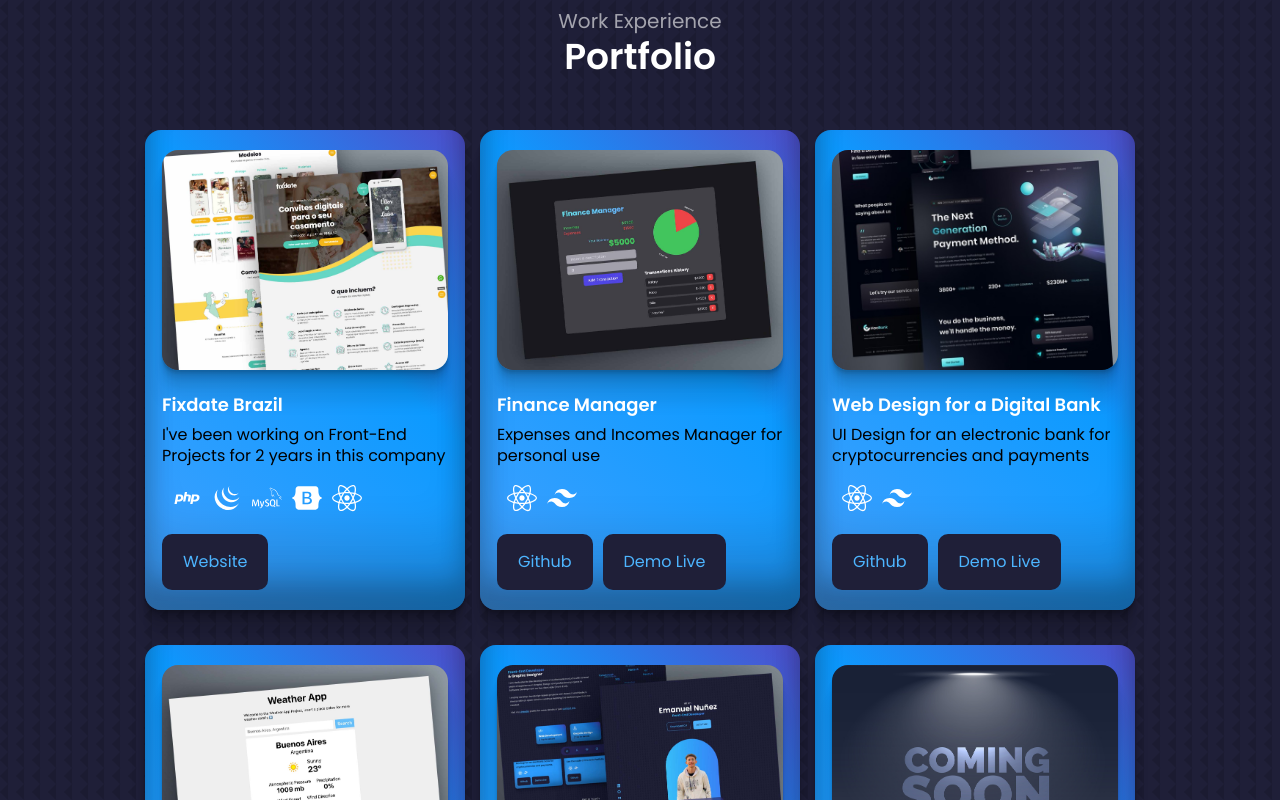
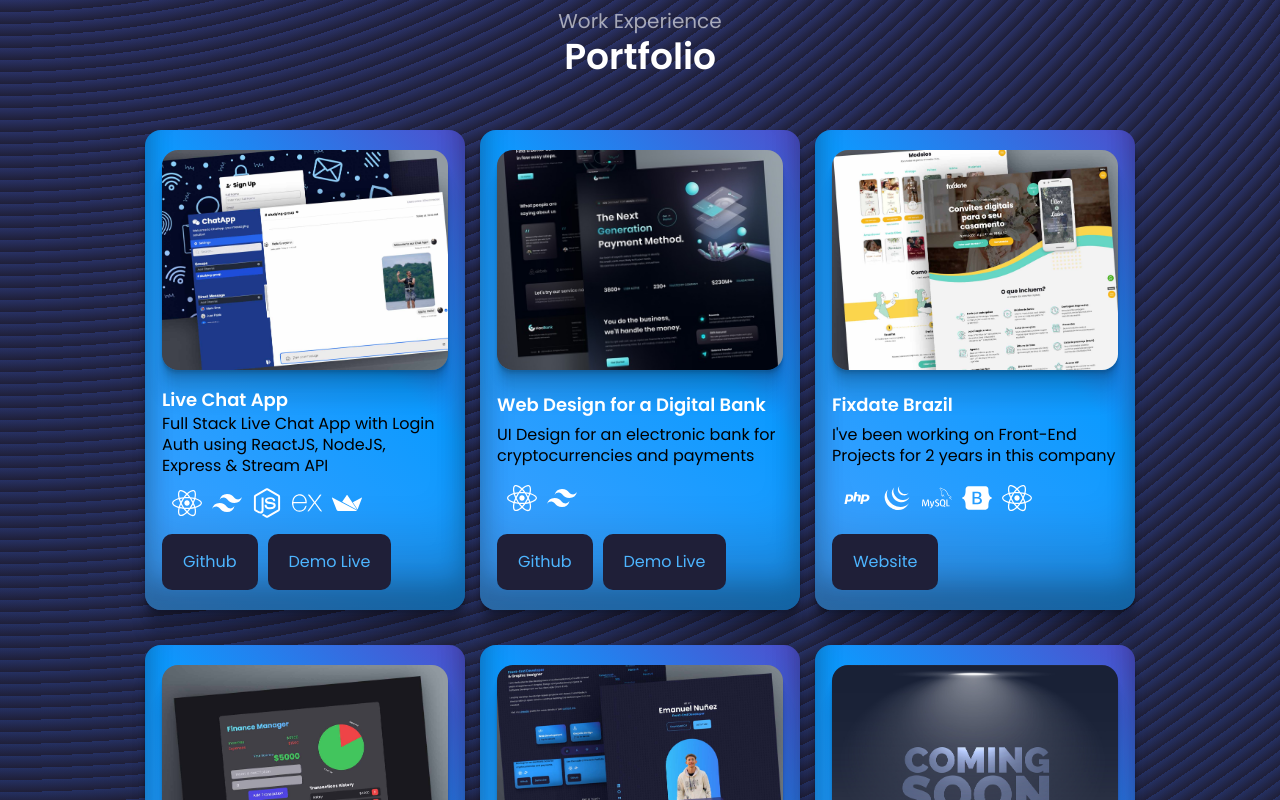
Before and after one commit to emaadev/react-portfolio, a React (Vite) app: page / in a window 1280 px wide. Shown: the part 960-1760 px from the top of the page. Built offline with nearby package versions, Linux system fonts and the light colour scheme.

Commit message:
adding projects

```diff
--- a/src/constants/index.js
+++ b/src/constants/index.js
@@ -18,11 +18,14 @@ import { SiMysql } from "react-icons/si";
 import { FaReact } from "react-icons/fa";
 import { SiTailwindcss } from "react-icons/si";
 import { GrInProgress } from "react-icons/gr";
+import { FaNodeJs } from "react-icons/fa";
+import { SiExpress, SiStreamlit } from "react-icons/si";
 
 import hooBank from "../assets/hoobank.png";
 import comingSoon from "../assets/coming-soon.jpg";
 import portfolio from "../assets/portfolio.jpg";
-import weatherApp from "../assets/weatherapp.jpg";
+// import weatherApp from "../assets/weatherapp.jpg";
+import liveChatApp from "../assets/live-chat-app.jpg";
 import fixdate from "../assets/fixdate.jpg";
 import financeManager from "../assets/finance-manager.jpg";
 import graphicDesign from "../assets/graphic-design.png";
@@ -213,6 +216,84 @@ export const contact = [
 
 export const projectCards = [
   {
+    id: "live-chat-app",
+    title: "Live Chat App",
+    description:
+      "Full Stack Live Chat App with Login Auth using ReactJS, NodeJS, Express & Stream API",
+    img: liveChatApp,
+    links: [
+      {
+        id: "github",
+        content: "Github",
+        state: true,
+        href: "https://github.com/emaadev/live-chat-app",
+        btnType: "alternativeBtn",
+      },
+      {
+        id: "demolive",
+        content: "Demo Live",
+        state: true,
+        href: "https://live-chat-app-project.netlify.app/",
+        btnType: "variantBtn",
+      },
+    ],
+    iconTechnologies: [
+      {
+        id: "react",
+        IconType: FaReact,
+      },
+      {
+        id: "tailwindcss",
+        IconType: SiTailwindcss,
+      },
+      {
+        id: "nodejs",
+        IconType: FaNodeJs,
+      },
+      {
+        id: "express",
+        IconType: SiExpress,
+      },
+      {
+        id: "streamapi",
+        IconType: SiStreamlit,
+      },
+    ],
+  },
+  {
+    id: "hoobank",
+    title: "Web Design for a Digital Bank",
+    description:
+      "UI Design for an electronic bank for cryptocurrencies and payments",
+    img: hooBank,
+    links: [
+      {
+        id: "github",
+        content: "Github",
+        state: true,
+        href: "https://github.com/emaadev/hoobank",
+        btnType: "alternativeBtn",
+      },
+      {
+        id: "demolive",
+        content: "Demo Live",
+        state: true,
+        href: "https://emaadev.github.io/hoobank/",
+        btnType: "variantBtn",
+      },
+    ],
+    iconTechnologies: [
+      {
+        id: "react",
+        IconType: FaReact,
+      },
+      {
+        id: "tailwindcss",
+        IconType: SiTailwindcss,
+      },
+    ],
+  },
+  {
     id: "fixdate",
     title: "Fixdate Brazil",
     description:
@@ -289,67 +370,34 @@ export const projectCards = [
       },
     ],
   },
-  {
-    id: "hoobank",
-    title: "Web Design for a Digital Bank",
-    description:
-      "UI Design for an electronic bank for cryptocurrencies and payments",
-    img: hooBank,
-    links: [
-      {
-        id: "github",
-        content: "Github",
-        state: true,
-        href: "https://github.com/emaadev/hoobank",
-        btnType: "alternativeBtn",
-      },
-      {
-        id: "demolive",
-        content: "Demo Live",
-        state: true,
-        href: "https://emaadev.github.io/hoobank/",
-        btnType: "variantBtn",
-      },
-    ],
-    iconTechnologies: [
-      {
-        id: "react",
-        IconType: FaReact,
-      },
-      {
-        id: "tailwindcss",
-        IconType: SiTailwindcss,
-      },
-    ],
-  },
-  {
-    id: "weather-app",
-    title: "Weather App",
-    description: "World Weather App with Maps",
-    img: weatherApp,
-    links: [
-      {
-        id: "github",
-        content: "Github",
-        state: true,
-        href: "https://github.com/emaadev/weather-app",
-        btnType: "alternativeBtn",
-      },
-      {
-        id: "demolive",
-        content: "Demo Live",
-        state: false,
-        href: "",
-        btnType: "variantBtn",
-      },
-    ],
-    iconTechnologies: [
-      {
-        id: "react",
-        IconType: FaReact,
-      },
-    ],
-  },
+  // {
+  //   id: "weather-app",
+  //   title: "Weather App",
+  //   description: "World Weather App with Maps",
+  //   img: weatherApp,
+  //   links: [
+  //     {
+  //       id: "github",
+  //       content: "Github",
+  //       state: true,
+  //       href: "https://github.com/emaadev/weather-app",
+  //       btnType: "alternativeBtn",
+  //     },
+  //     {
+  //       id: "demolive",
+  //       content: "Demo Live",
+  //       state: false,
+  //       href: "",
+  //       btnType: "variantBtn",
+  //     },
+  //   ],
+  //   iconTechnologies: [
+  //     {
+  //       id: "react",
+  //       IconType: FaReact,
+  //     },
+  //   ],
+  // },
   {
     id: "portfolio-01",
     title: "React Portfolio",
--- a/src/index.css
+++ b/src/index.css
@@ -14,7 +14,9 @@ html {
 }
 
 body {
-  background-color: var(--bg-primary);
+  /* background-color: var(--bg-primary);
   background-image: var(--bg-image);
   background-attachment: fixed;
+    */ background-color: #101016;
+      background-image: repeating-radial-gradient(circle at 0 0, transparent 0, #1f1f38 12px), repeating-linear-gradient(#6971ff5d, #164b9b76);
 }
```
Also changed, not shown: src/assets/live-chat-app.jpg (added).
